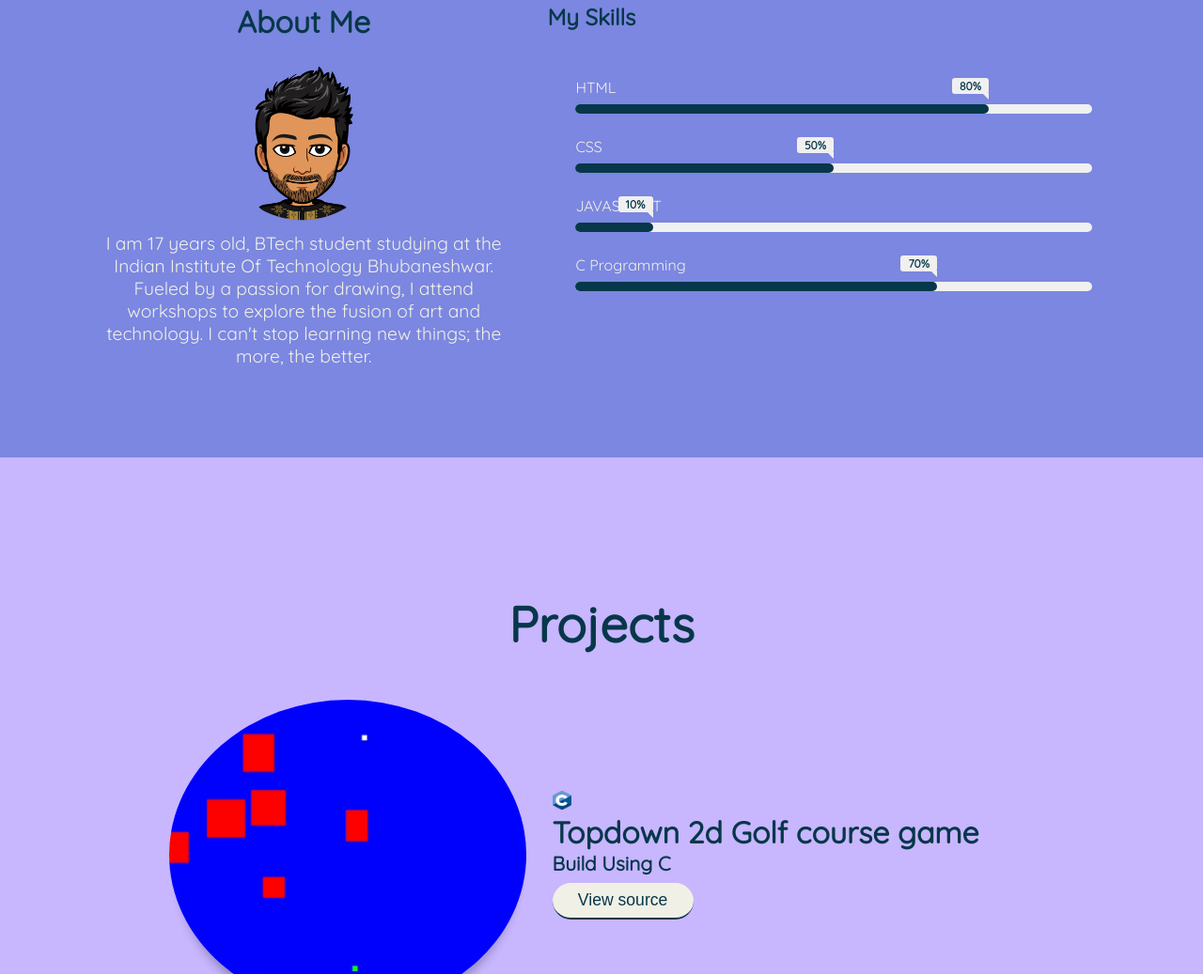
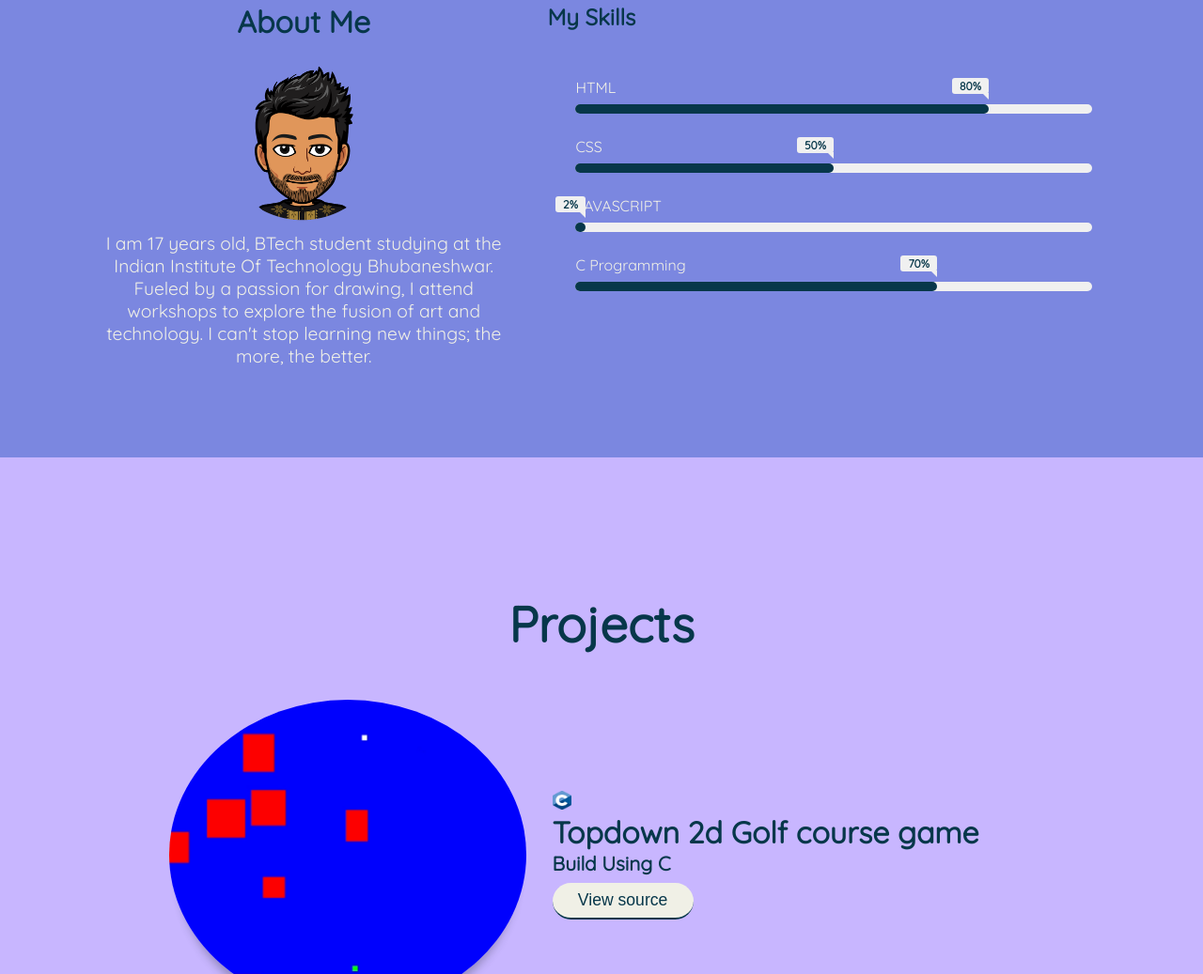
Before and after one commit to KaranRaj-15/Portfolio-Website, a plain HTML site: page index.html in a window 1280 px wide. Shown: the part 893-1930 px from the top of the page at 94% size. Drawn offline with Linux system fonts and the light colour scheme.

Commit message:
Updated style.css

```diff
--- a/style.css
+++ b/style.css
@@ -227,7 +227,7 @@ header {
   content: "50%";
 }
 .progress-line .javascript::after {
-  content: "10%";
+  content: "2%";
 }
 .progress-line .c::after {
   content: "70%";
@@ -239,11 +239,8 @@ header {
 .progress-line .css {
   width: 50%;
 }
-.progress-line .bootstrap {
-  width: 0%;
-}
 .progress-line .javascript {
-  width: 15%;
+  width: 2%;
 }
 .progress-line .c {
   width: 70%;
```
